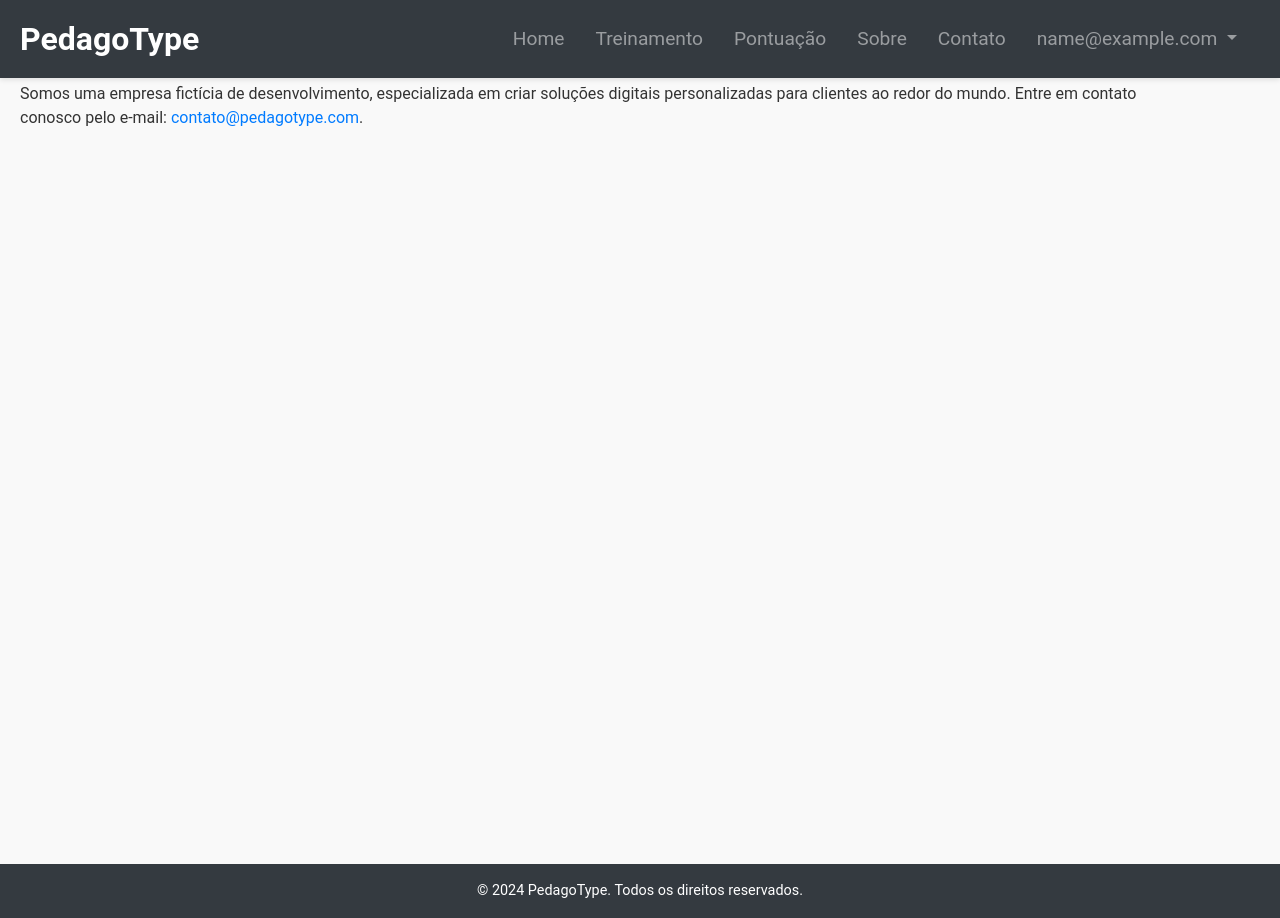
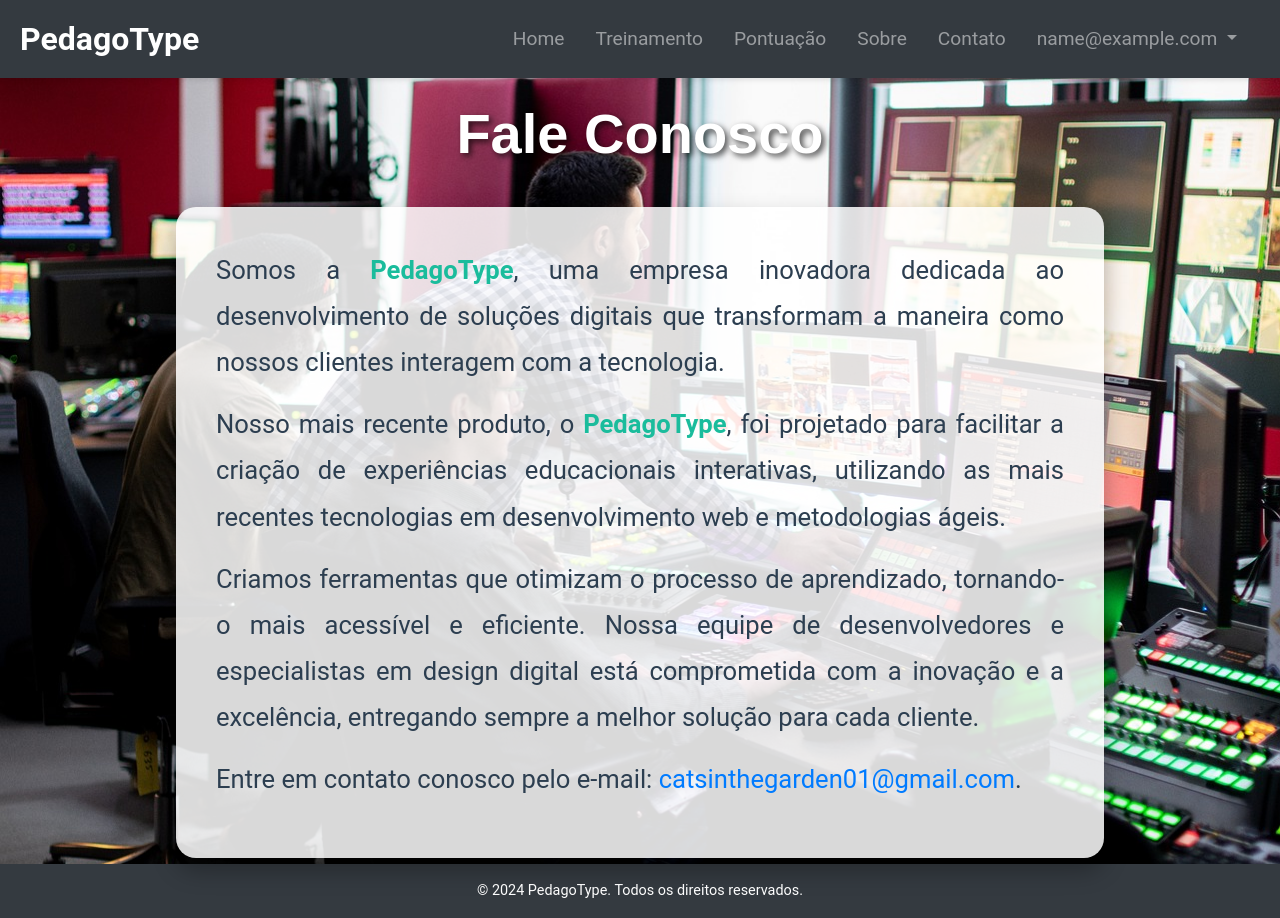
Before and after one commit to ragnarthur/pedagotype, a Flask app: page /contato in a window 1280 px wide. Run offline with Flask 3, Linux system fonts and the light colour scheme; the visitor is signed in with stand-in values (Sample User, id 1); data that the repository does not hold is empty; some libraries are stand-ins or nearby versions.

Commit message:
commit pagina contato ok

```diff
--- a/app/static/css/styles.css
+++ b/app/static/css/styles.css
@@ -443,8 +443,117 @@ h2 {
     }
 }
 
+/* ======================
+   Estilo dinâmico para a página Contato com ajuste centralizado e interação ao passar o mouse
+========================== */
+/* Fundo da página */
+.contato-background {
+    background-image: url('/static/images/contato3.jpg');
+    background-size: cover;
+    background-position: center;
+    background-repeat: no-repeat;
+    min-height: calc(100vh - 80px); /* Ajusta a altura mínima considerando o footer */
+    width: 100vw;
+    display: flex;
+    justify-content: center;
+    align-items: flex-start; /* Certifica-se de que o conteúdo comece no topo */
+    padding-top: 80px; /* Ajuste de padding superior para evitar sobreposição com a navbar */
+    padding-bottom: 0; /* Remove o padding inferior */
+    margin: 0;
+    position: relative;
+}
 
+/* Título animado */
+.animated-title {
+    font-weight: 700;
+    font-size: 3.5rem;
+    color: #ffffff;
+    animation: titleBounce 1.5s ease-in-out forwards;
+    opacity: 1;
+    text-shadow: 3px 3px 6px rgba(0, 0, 0, 0.7);
+    margin-bottom: 40px;
+    text-align: center;
+}
 
+/* Animação bounce no título */
+@keyframes titleBounce {
+    0% {
+        opacity: 0;
+        transform: scale(0.8) translateY(-50px);
+    }
+    60% {
+        opacity: 1;
+        transform: scale(1.05) translateY(10px);
+    }
+    100% {
+        transform: scale(1) translateY(0);
+    }
+}
+
+/* Box de contato centralizado com efeito */
+.contato-text-box {
+    background-color: rgba(255, 255, 255, 0.85);
+    padding: 40px;
+    border-radius: 20px;
+    box-shadow: 0 12px 24px rgba(0, 0, 0, 0.3);
+    font-size: 1.6rem;
+    color: #2C3E50;
+    width: 80%;
+    max-width: 1000px;
+    text-align: justify;
+    line-height: 1.8;
+    margin: 0 auto 40px auto; /* Diminui o espaço inferior */
+    opacity: 1;
+    position: relative;
+    z-index: 1;
+}
+
+/* Responsividade para dispositivos móveis */
+@media (max-width: 768px) {
+    .contato-text-box {
+        font-size: 1.4rem;
+        padding: 25px;
+        width: 90%;
+        margin-bottom: 40px;
+    }
+}
+
+/* Interação entre os parágrafos com atraso */
+.contato-text-box p {
+    opacity: 0;
+    transform: translateX(-50px);
+    transition: transform 0.6s ease, opacity 0.6s ease;
+}
+
+/* Aplica a animação quando o box aparece */
+.contato-text-box.show p {
+    opacity: 1;
+    transform: translateX(0);
+}
+
+/* Efeito ao passar o mouse pelos parágrafos */
+.contato-text-box p:hover {
+    transform: scale(1.05);
+    transition: transform 0.3s ease-in-out;
+}
+
+/* Estilo para destacar partes importantes do texto */
+.contato-text-box strong {
+    font-weight: bold;
+    color: #1ABC9C;
+}
+
+/* Responsividade para o título animado */
+@media (max-width: 768px) {
+    .animated-title {
+        font-size: 2.5rem;
+    }
+    .contato-text-box {
+        font-size: 1.2rem;
+        padding: 25px;
+        width: 90%;
+    }
+}
 
 /* ======================
    Estilização para Modais
--- a/app/templates/contato.html
+++ b/app/templates/contato.html
@@ -3,8 +3,34 @@
 {% block title %}Contato - PedagoType{% endblock %}
 
 {% block content %}
-<div class="container">
-    <h2 class="text-center mb-4">Contato</h2>
-    <p>Somos uma empresa fictícia de desenvolvimento, especializada em criar soluções digitais personalizadas para clientes ao redor do mundo. Entre em contato conosco pelo e-mail: <a href="mailto:contato@pedagotype.com">contato@pedagotype.com</a>.</p>
+<div class="contato-background">
+    <div class="container">
+        <h2 class="animated-title text-center">Fale Conosco</h2>
+
+        <div class="contato-text-box">
+            <p>
+                Somos a <strong>PedagoType</strong>, uma empresa inovadora dedicada ao desenvolvimento de soluções digitais que transformam a maneira como nossos clientes interagem com a tecnologia.
+            </p>
+            <p>
+                Nosso mais recente produto, o <strong>PedagoType</strong>, foi projetado para facilitar a criação de experiências educacionais interativas, utilizando as mais recentes tecnologias em desenvolvimento web e metodologias ágeis.
+            </p>
+            <p>
+                Criamos ferramentas que otimizam o processo de aprendizado, tornando-o mais acessível e eficiente. Nossa equipe de desenvolvedores e especialistas em design digital está comprometida com a inovação e a excelência, entregando sempre a melhor solução para cada cliente.
+            </p>
+            <p>
+                Entre em contato conosco pelo e-mail: <a href="mailto:catsinthegarden01@gmail.com">catsinthegarden01@gmail.com</a>.
+            </p>
+        </div>
+    </div>
 </div>
+
+<script>
+    document.addEventListener("DOMContentLoaded", function() {
+        const textBox = document.querySelector(".contato-text-box");
+        setTimeout(() => {
+            textBox.classList.add("show");
+        }, 500); // Atraso para o efeito de animação
+    });
+</script>
+
 {% endblock %}
```
Also changed, not shown: app/static/images/contato1.jpg (added), app/static/images/contato2.jpg (added), app/static/images/contato3.jpg (added).
